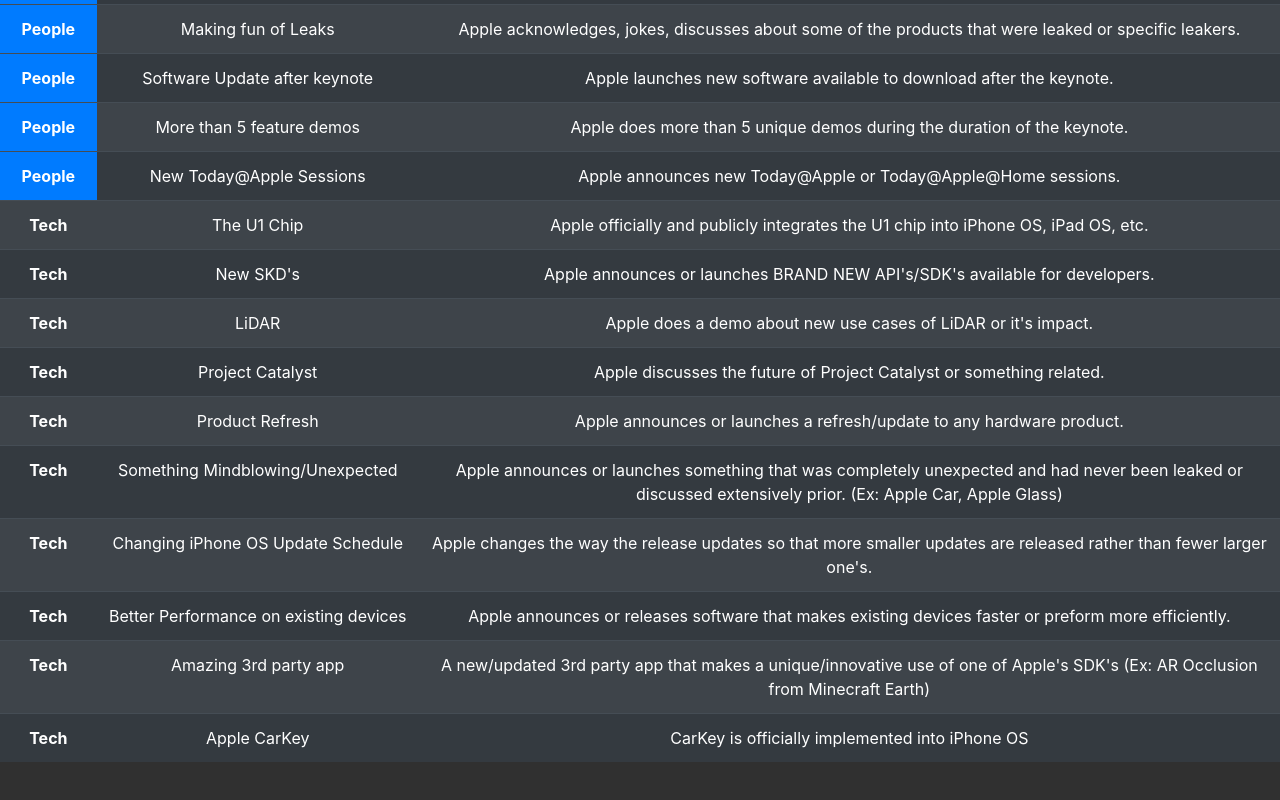
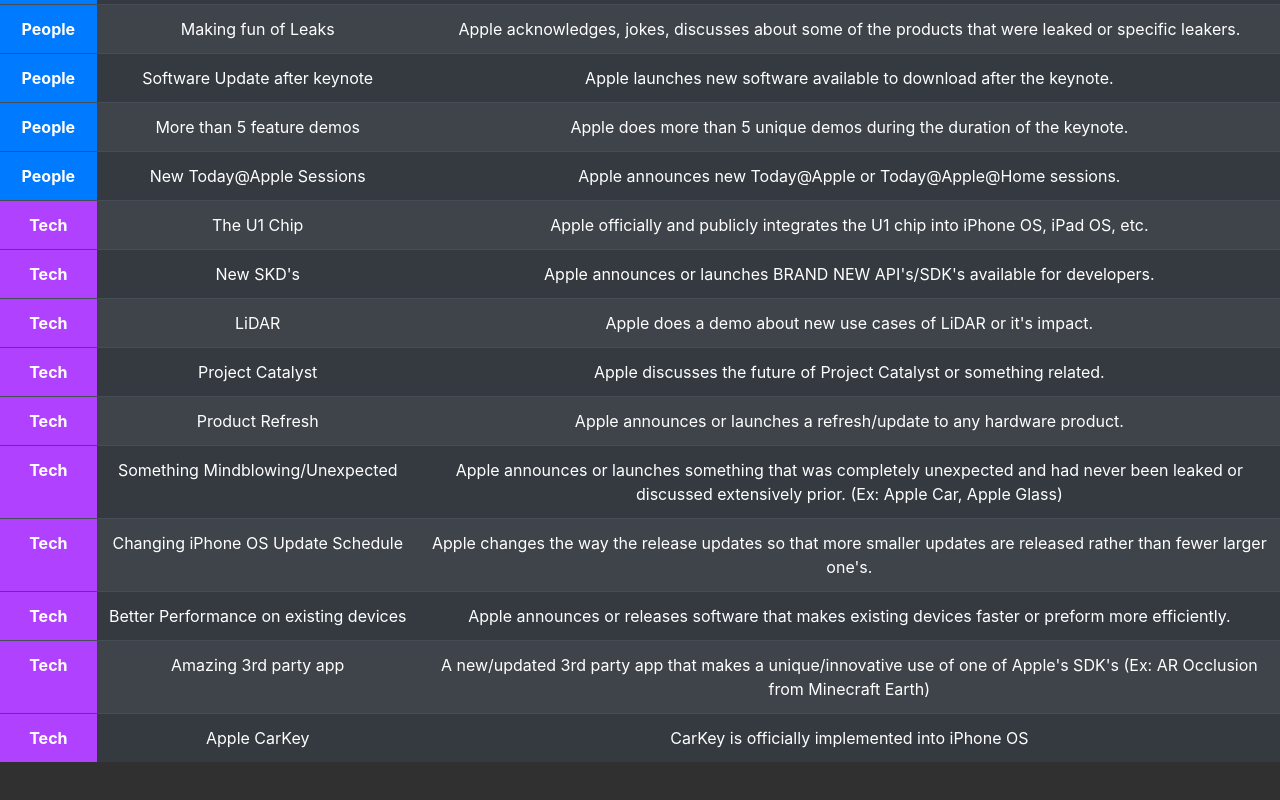
Before and after one commit to MatthewMartino/wwdcbingo, a plain HTML site: page rules.html in a window 1280 px wide. Shown: the part 2026-2826 px from the top of the page. Drawn offline with nearby package versions, Linux system fonts and the light colour scheme.

Commit message:
Updated CSS for Rules Page

```diff
--- a/css/style.css
+++ b/css/style.css
@@ -26,5 +26,8 @@ body {
 .jumbotron {
   color: #007bff;
   background-color: #151515;
+}
 
+.bg-tech {
+  background-color: #b042ff;
 }
```
